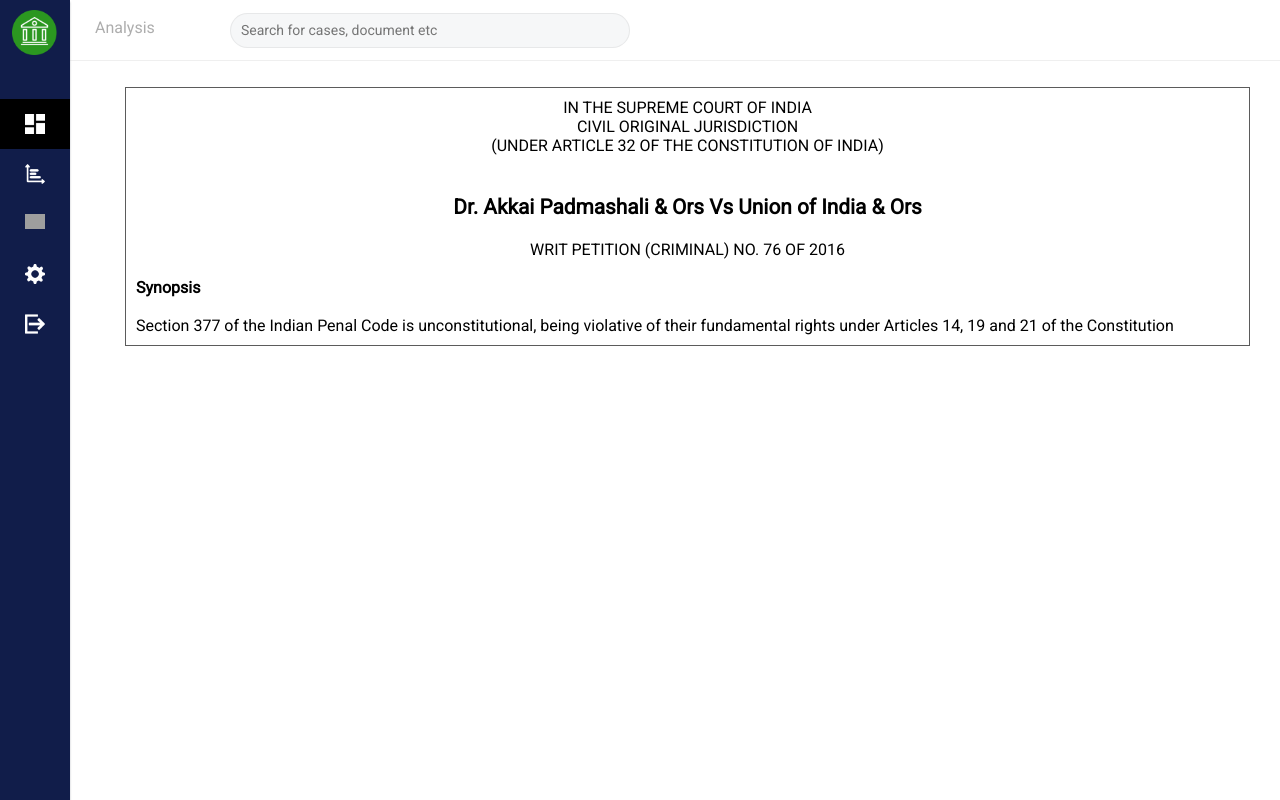
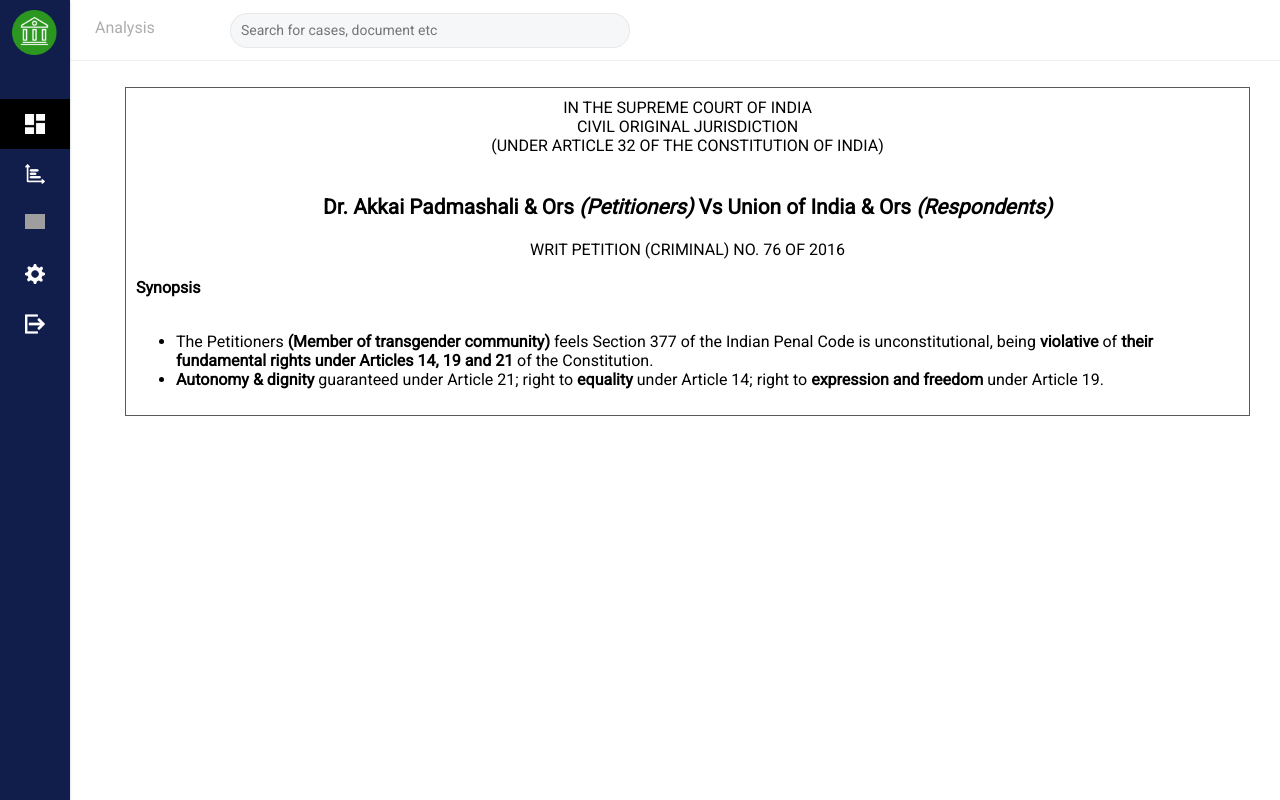
Before and after one commit to ramantehlan/LegalAI, an Angular app: page /analysis in a window 1280 px wide. Built offline with nearby package versions, Linux system fonts and the light colour scheme; grey boxes are pictures that could not be loaded.

Commit message:
Minor changes

```diff
--- a/src/app/analysis/analysis.component.html
+++ b/src/app/analysis/analysis.component.html
@@ -16,17 +16,20 @@
 
 				<br>
 
-					<h3>Dr. Akkai Padmashali & Ors Vs Union of India & Ors</h3>
+					<h3>Dr. Akkai Padmashali & Ors <i>(Petitioners)</i> Vs Union of India & Ors <i>(Respondents)</i></h3>
 					WRIT PETITION (CRIMINAL) NO. 76 OF 2016
 
 					<br><br>
 			</div>
 			<b>Synopsis</b><br><BR>
 
-			 Section  377  of  the  Indian  Penal  Code  is
-unconstitutional,  being  violative  of  their  fundamental  rights
-under Articles 14, 19 and 21 of the Constitution
+			<ul>
 
+			 <li>The   Petitioners <b>(Member of transgender community)</b> feels Section  377  of  the  Indian  Penal  Code  is unconstitutional,  being  <b>violative</b>  of  <b>their  fundamental  rights under Articles 14, 19 and 21</b> of the Constitution.</li>
+
+			<li><b>Autonomy  &  dignity</b>  guaranteed under Article  21; right  to  <b>equality</b>  under  Article  14; right to <b>expression and freedom</b> under Article 19. </li>
+
+			</ul>
 
 		</div>
 
```
Also changed, not shown: 1 other file (tests, documents, lock files or other folders).
